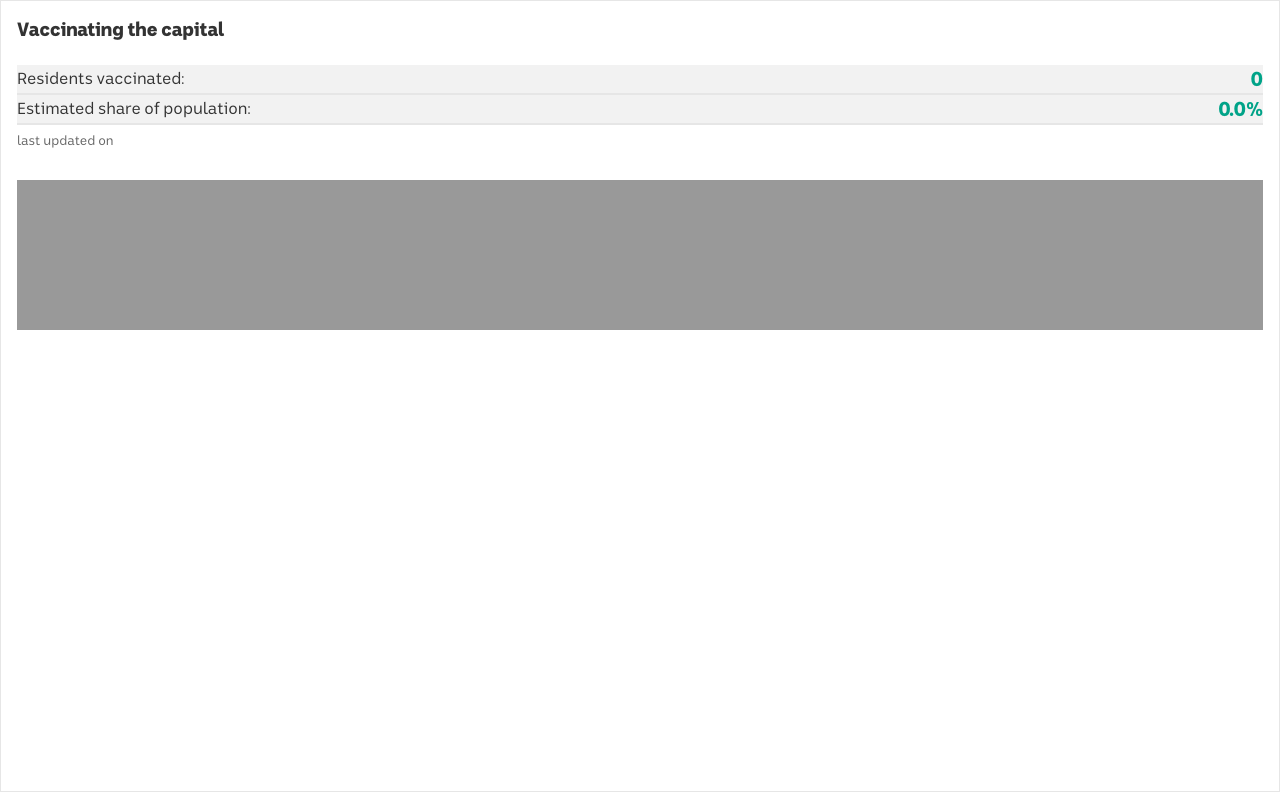
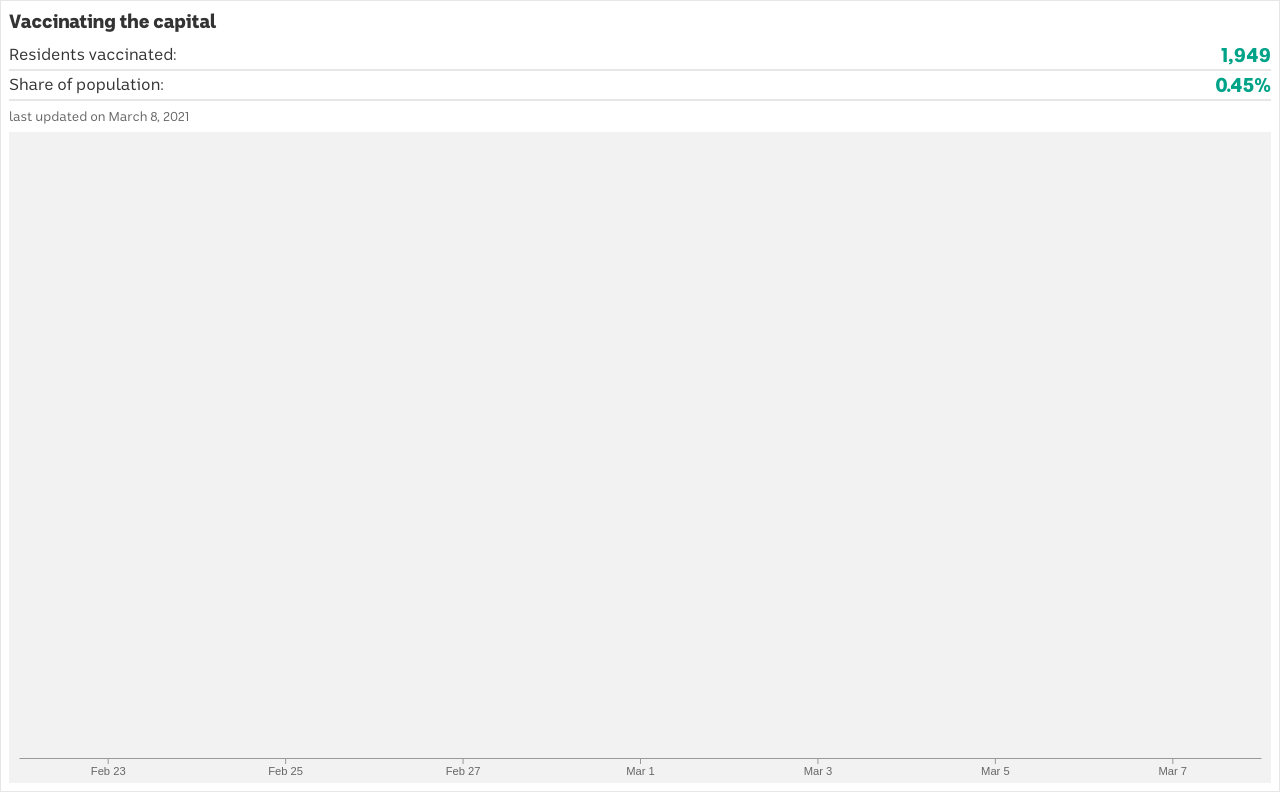
Before and after one commit to MarkusMannheim/vaccination-count, a plain HTML site: page index.html in a window 1280 px wide. Drawn offline with nearby package versions, Linux system fonts and the light colour scheme.

Commit message:
scheduled update

```diff
--- a/index.html
+++ b/index.html
@@ -38,8 +38,8 @@
         <div>0</div>
       </div>
       <div id="percentage" class="details">
-        <p>Estimated share of population:</p>
-        <div>0.0%</div>
+        <p>Share of population:</p>
+        <div>0.00%</div>
       </div>
       <p id="dateMarker">last updated on <span></span></p>
       <svg id="chart">
@@ -55,10 +55,12 @@
       chart = d3.select("#chart");
       chartGroup = d3.select("#chartGroup");
       axisGroup = d3.select("#axisGroup");
+      dateMarker = d3.select("#dateMarker span");
       population = 432192;
       // load scraped data (with in-built cache refresh)
       d3.csv("./resources/vaccinations_data.csv?randomKey=" + Math.floor(Math.random() * 9000) + 1000)
         .then(function(data) {
+          // format data
           vaccineData = data.map(function(d) {
             return {
               date: new Date(d.date),
@@ -66,7 +68,10 @@
               percentage: +d.vaccinations / population
             };
           });
-
+          // set data parameters
+          latestDate = d3.max(vaccineData, function(d) { return d.date; });
+          latestVaccinations = d3.max(vaccineData, function(d) { return d.vaccinations; });
+          dateMarker.text(d3.timeFormat("%B %-d, %Y")(latestDate));
           // draw chart
           window.addEventListener("resize", resize);
           d3.timeout(function() {
@@ -77,13 +82,43 @@
         let dimensions = document.getElementById("chart").getBoundingClientRect();
         width = dimensions.width;
         height = dimensions.height;
-        margin = { top: 0, right: 10, bottom: 20, left: 10 };
+        margin = { top: 5, right: 10, bottom: 25, left: 10 };
+        x.range([margin.left, width - margin.right]);
+        y.range([height - margin.bottom, margin.top]);
+        axisGroup.attr("transform", "translate(0, " + (height - margin.bottom) + ")")
+          .call(axis);
       }
       function prepareChart() {
         // fade in
         container.transition()
           .duration(500)
           .style("opacity", 1);
+        // text tickers
+        number.transition()
+          .delay(500)
+          .duration(2000)
+          .textTween(function() {
+            let i = d3.interpolate(0, latestVaccinations);
+            return function(t) {
+              return d3.format(",.0f")(i(t));
+            };
+          });
+        percentage.transition()
+          .delay(500)
+          .duration(2000)
+          .textTween(function() {
+            let i = d3.interpolate(0, latestVaccinations / population);
+            return function(t) {
+              return d3.format(".2%")(i(t));
+            };
+          });
+        x = d3.scaleTime()
+          .domain(d3.extent(vaccineData, function(d) { return d.date; }));
+        y = d3.scaleLinear()
+          .domain(d3.extent(vaccineData, function(d) { return d.vaccinations; }));
+        axis = d3.axisBottom(x)
+          .tickSizeOuter(0)
+          .ticks(4, "%b %-d");
         resize();
       }
     </script>
--- a/resources/style.css
+++ b/resources/style.css
@@ -56,34 +56,29 @@ p {
   font-family: "ABCSans Regular", "Arial", sans-serif;
   font-size: .8rem;
   color: #666;
-  margin: .5rem 0 1rem .0;
+  margin: .5rem 0;
 }
 .details {
   display: flex;
   justify-content: space-between;
   line-height: 1.75rem;
   border-bottom: solid 2px #e6e6e6;
-  background: #f2f2f2;
 }
 .details div {
   color: #00A388;
   font-size: 1.25rem;
 }
 #chart {
-  background: #999;
+  background: #f2f2f2;
+  height: 100%;
+}
+.tick text {
+  fill: #666;
+  font-size: .7rem;
+}
+.domain, .tick line {
+  stroke: #999;
 }
 @media only screen and (min-width: 500px) {
-  #title {
-    font-size: 1.2rem;
-    padding-bottom: 1rem;
-  }
-  #chart {
-    margin-top: 1rem;
-  }
-  .tick text {
-    font-size: .75rem;
-  }
-  #container {
-    padding: 1rem;
-  }
+
 }
```
